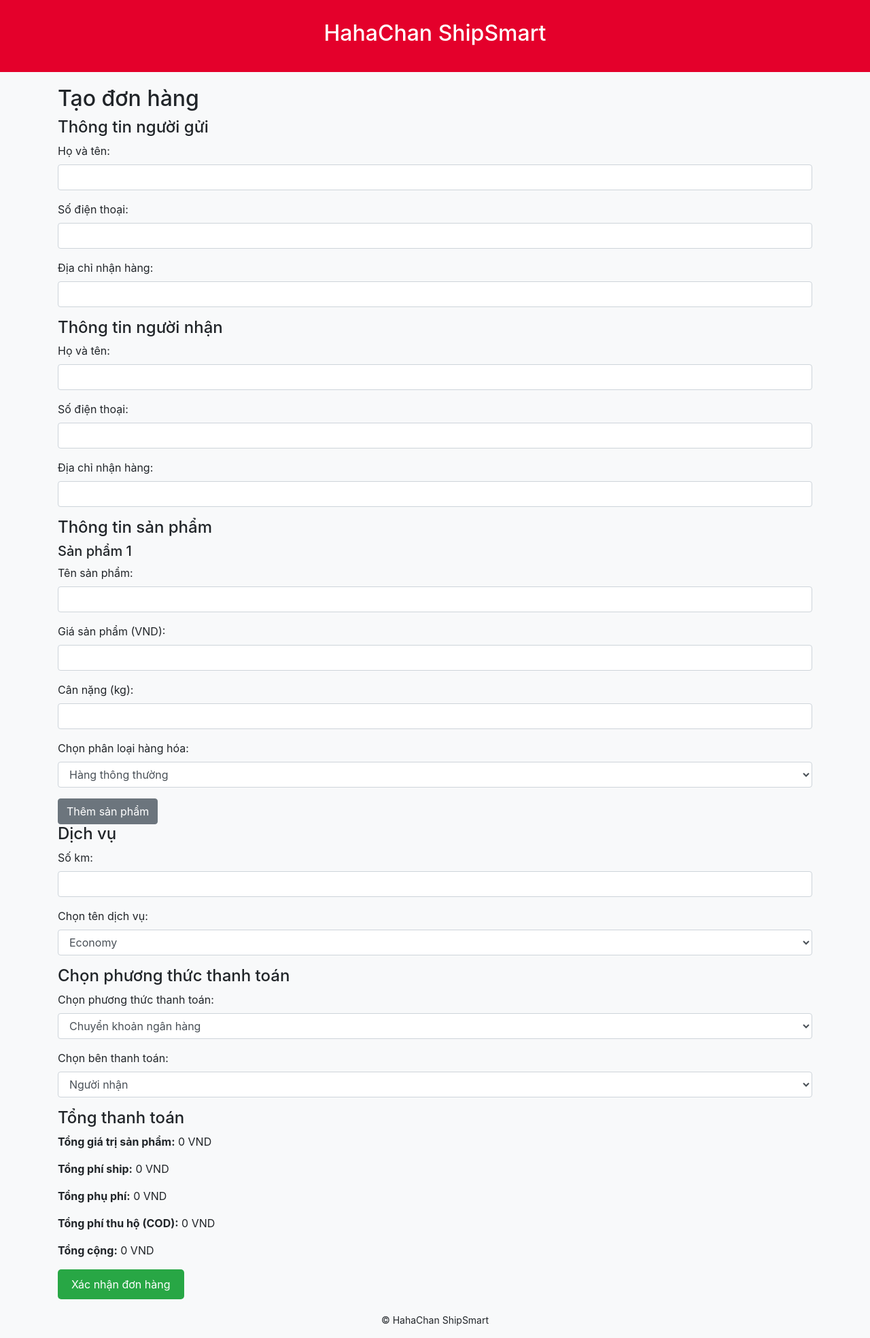
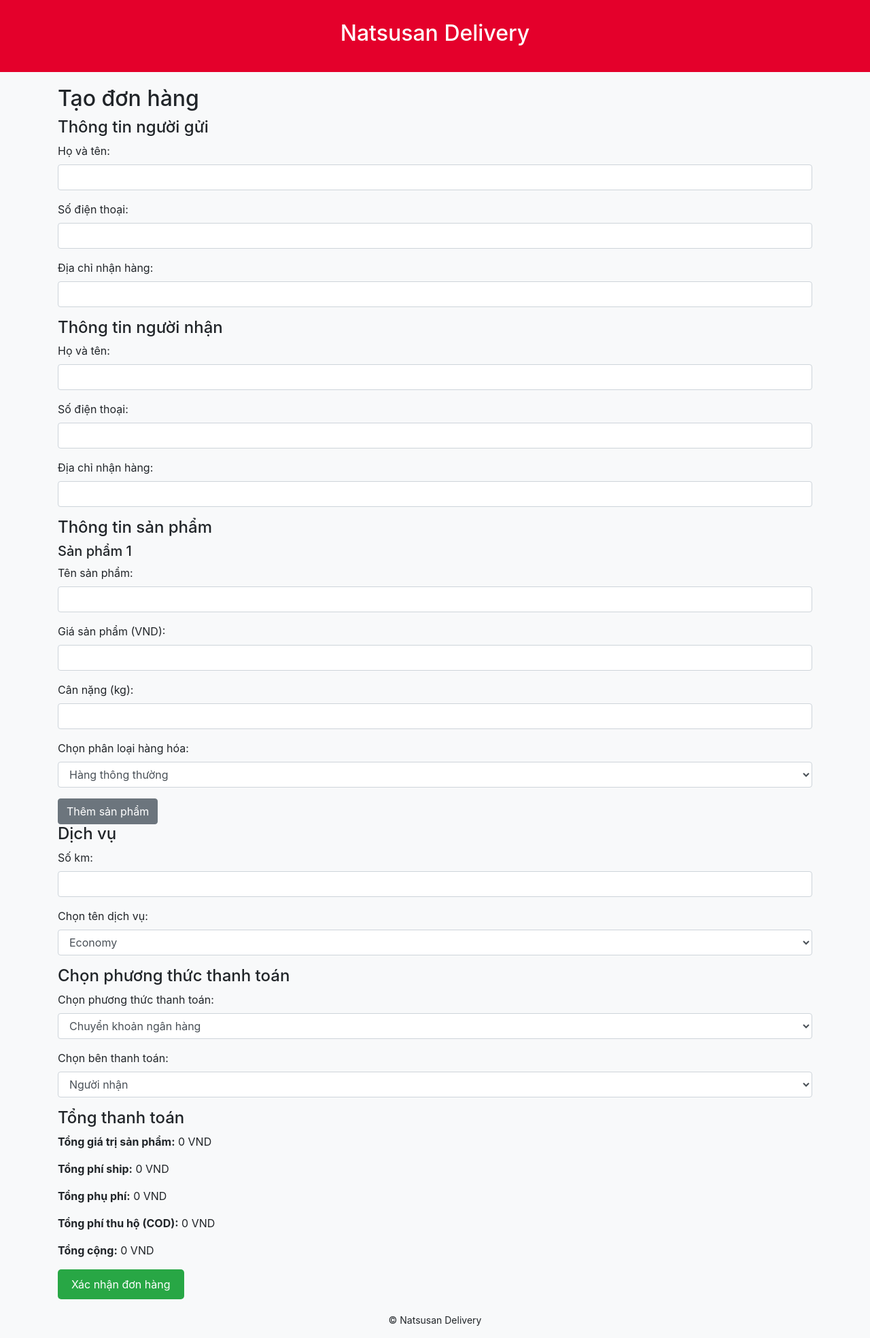
Before and after one commit to nguyenha59/Fontend-Transport-Manage-, a plain HTML site: page Create Order/haha-taodonhang.html in a window 1280 px wide. Shown: the whole page at 68% size. Drawn offline with nearby package versions, Linux system fonts and the light colour scheme.

Commit message:
Update haha-taodonhang.html

```diff
--- a/Create Order/haha-taodonhang.html
+++ b/Create Order/haha-taodonhang.html
@@ -11,7 +11,7 @@
 <body>
 
     <div class="header">
-        <h2>HahaChan ShipSmart</h2>
+        <h2>Natsusan Delivery</h2>
     </div>
     </style>
 </head>
@@ -145,7 +145,7 @@
 </div>
 
 <div class="footer text-center">
-    <p>&copy; HahaChan ShipSmart </p>
+    <p>&copy; Natsusan Delivery </p>
 </div>
 
 <script src="https://code.jquery.com/jquery-3.5.1.slim.min.js"></script>
```
